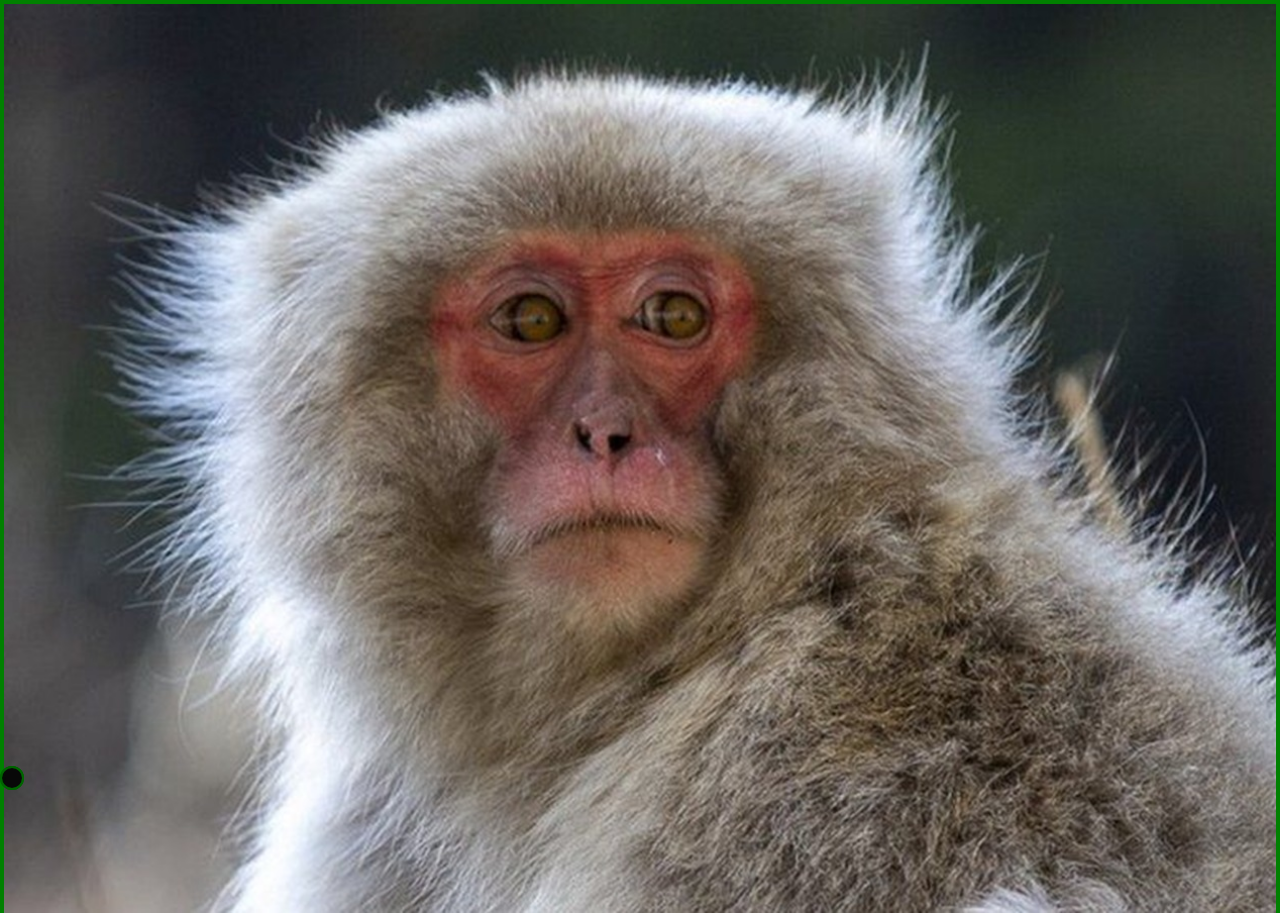
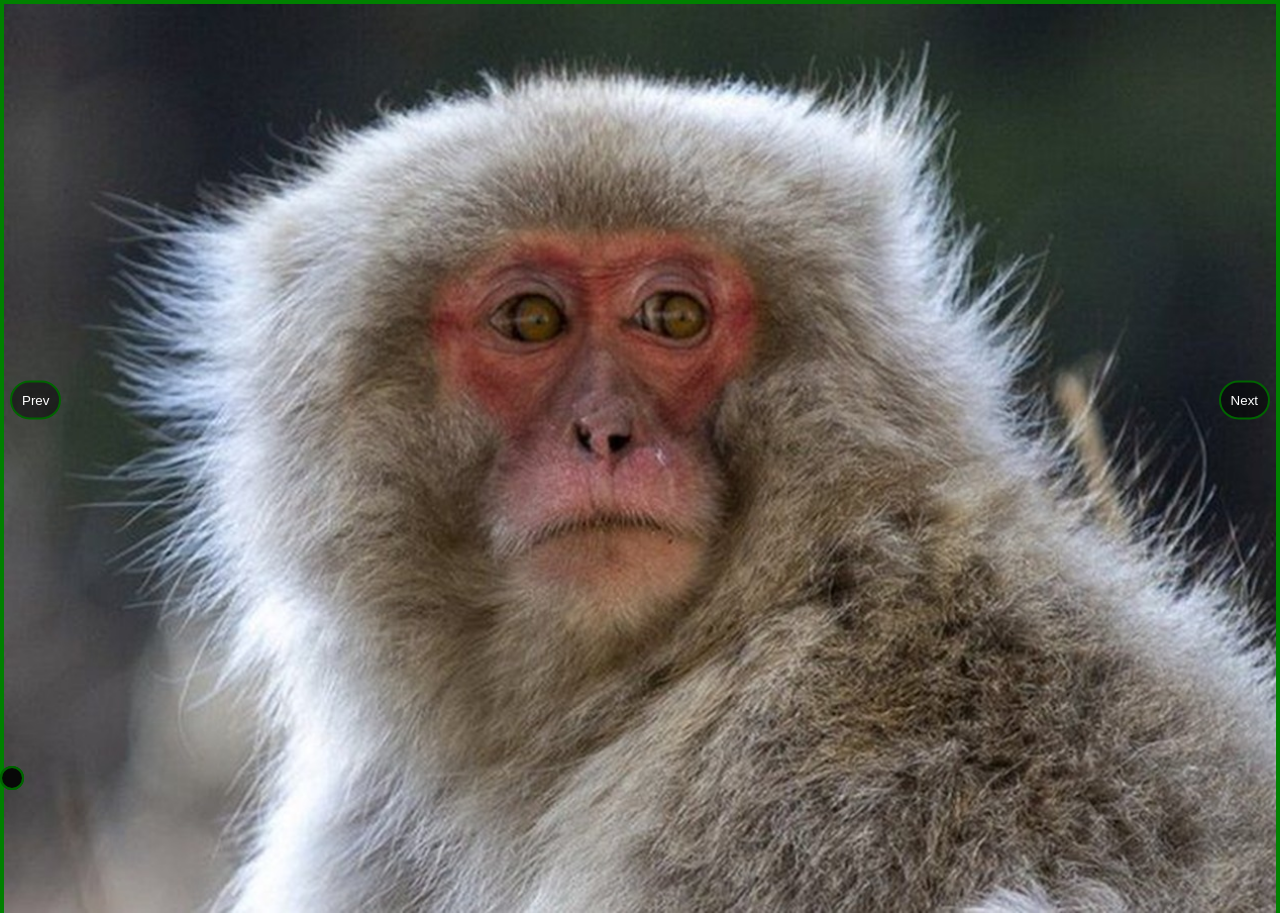
Before and after one commit to filimonenkod/home_work_28, a plain HTML site: page index.html in a window 1280 px wide. Shown: the top 913 px of the page. Drawn offline with Linux system fonts and the light colour scheme.

Commit message:
created second version

```diff
--- /dev/null
+++ b/class-slider.js
@@ -0,0 +1,112 @@
+class Slider {
+    constructor(containerId, config) {
+        this.container = document.getElementById(containerId);
+        this.config = { autoPlay: true, interval: 3000, indicators: true, navigation: true, ...config };
+        this.currentIndex = 0;
+        this.slides = [];
+        this.intervalId = null;
+
+        this.init();
+    }
+
+    init() {
+        this.createSlides();
+        if (this.config.navigation) this.createNavigation();
+        if (this.config.indicators) this.createIndicators();
+        if (this.config.autoPlay) this.startAutoPlay();
+    }
+
+    createSlides() {
+        const slidesContainer = document.createElement('div');
+        slidesContainer.classList.add('slides');
+        this.config.images.forEach((src) => {
+            const slide = document.createElement('div');
+            slide.classList.add('slide');
+            const img = document.createElement('img');
+            img.src = src;
+            slide.appendChild(img);
+            slidesContainer.appendChild(slide);
+        });
+        this.container.appendChild(slidesContainer);
+        this.slides = slidesContainer.children;
+    }
+
+    createNavigation() {
+        const prevBtn = this.createButton('Prev', 'prev');
+        const nextBtn = this.createButton('Next', 'next');
+
+        // Додаємо стилі
+        prevBtn.style.left = '10px';
+        prevBtn.style.top = '50%';
+        prevBtn.style.transform = 'translateY(-50%)';
+
+        nextBtn.style.right = '10px';
+        nextBtn.style.top = '50%';
+        nextBtn.style.transform = 'translateY(-50%)';
+
+        prevBtn.addEventListener('click', () => this.showSlide(this.currentIndex - 1));
+        nextBtn.addEventListener('click', () => this.showSlide(this.currentIndex + 1));
+
+        this.container.appendChild(prevBtn);
+        this.container.appendChild(nextBtn);
+    }
+
+
+    createIndicators() {
+        const indicators = document.createElement('div');
+        indicators.classList.add('indicators');
+
+        [...this.slides].forEach((_, index) => {
+            const btn = this.createIndicatorButton(index);
+            indicators.appendChild(btn);
+        });
+
+        this.container.appendChild(indicators);
+    }
+
+    createButton(text, className) {
+        const btn = document.createElement('button');
+        btn.classList.add('nav-btn', className);
+        btn.textContent = text;
+        return btn;
+    }
+
+    createIndicatorButton(index) {
+        const btn = document.createElement('button');
+        btn.classList.add('indicator-btn');
+        if (index === this.currentIndex) btn.classList.add('active');
+        btn.addEventListener('click', () => this.showSlide(index));
+        return btn;
+    }
+
+    showSlide(index) {
+        this.currentIndex = (index + this.slides.length) % this.slides.length;
+        this.updateSlides();
+    }
+
+    updateSlides() {
+        const offset = -this.currentIndex * 100;
+        this.container.querySelector('.slides').style.transform = `translateX(${offset}%)`;
+        const indicators = this.container.querySelectorAll('.indicator-btn');
+        indicators.forEach((btn, index) => {
+            btn.classList.toggle('active', index === this.currentIndex);
+        });
+    }
+
+    startAutoPlay() {
+        this.intervalId = setInterval(() => this.showSlide(this.currentIndex + 1), this.config.interval);
+    }
+
+    stopAutoPlay() {
+        clearInterval(this.intervalId);
+    }
+}
+
+// Ініціалізація слайдера
+const slider2 = new Slider('slider-container', {
+    images: [
+        'imgs/monkey1.jpeg',
+        'imgs/monkey2.jpeg',
+        'imgs/monkey3.jpeg'
+    ]
+});
--- a/index.html
+++ b/index.html
@@ -54,6 +54,6 @@
 </head>
 <body>
     <div id="slider-container"></div>
-    <script src="prototype-slider.js"></script>
+    <script src="class-slider.js"></script>
 </body>
 </html>
```
